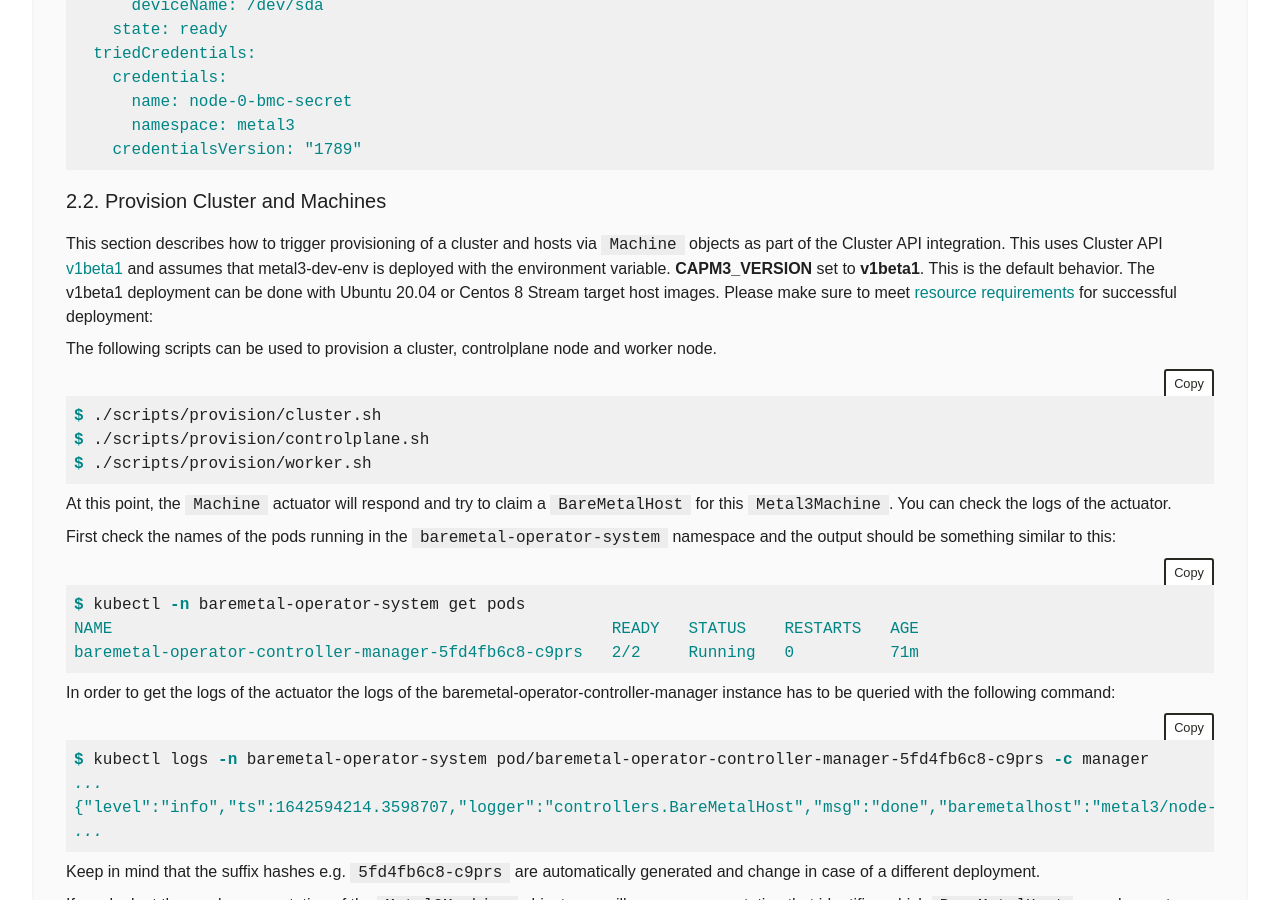
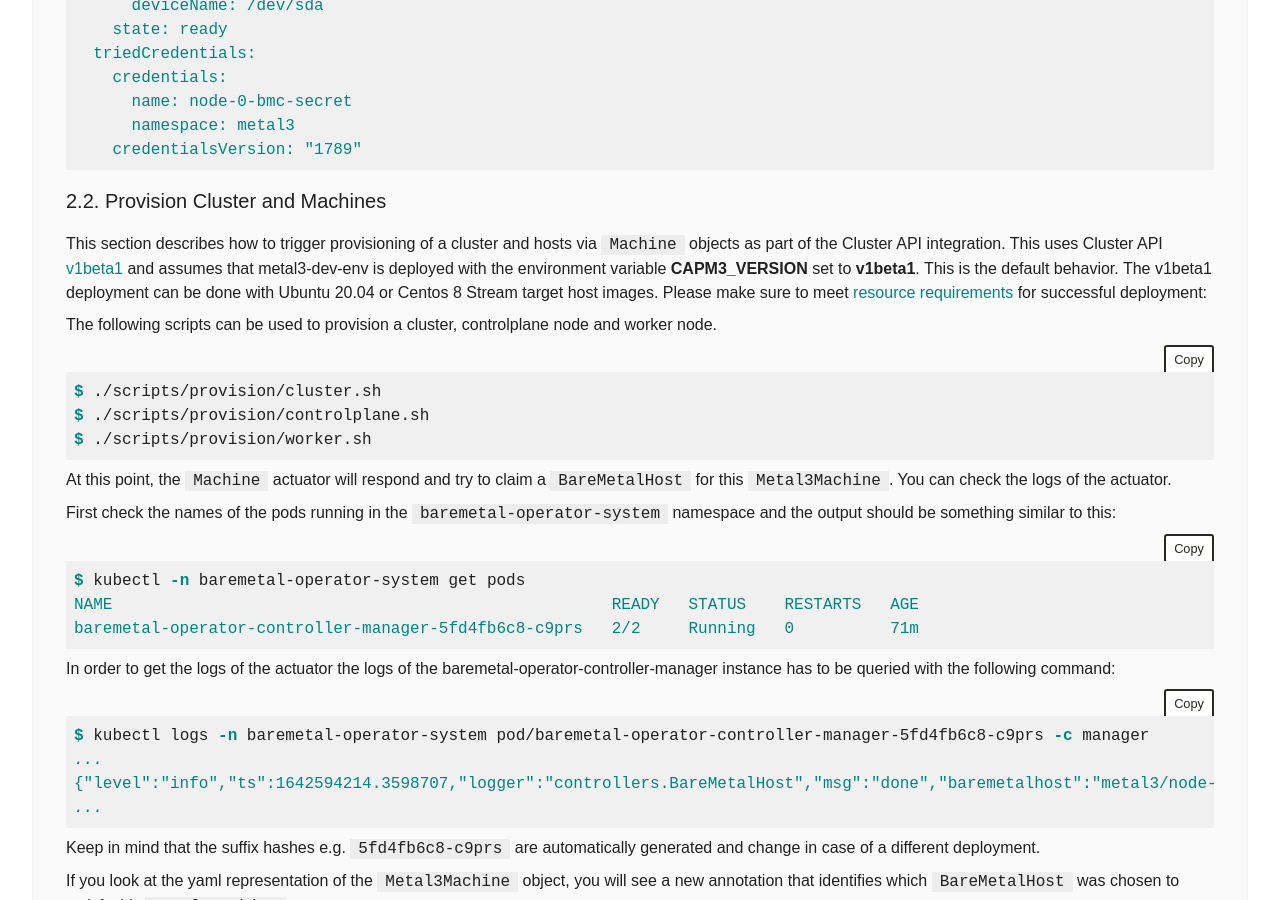
Before and after one commit to metal3-io/metal3-io.github.io, a Jekyll site: the page built from try-it.md, in a window 1280 px wide and 900 px high, scrolled down 6747 px. Built offline with Jekyll 4.4.1, drawn with Linux system fonts in a browser that asks for light colours; nearby versions of some CDN libraries; comment, search, counter and statistics services are not loaded.

Commit message:
grammar correction

```diff
--- a/try-it.md
+++ b/try-it.md
@@ -288,7 +288,7 @@ status:
 This section describes how to trigger provisioning of a cluster and hosts via
 `Machine` objects as part of the Cluster API integration. This uses Cluster API
 [v1beta1](https://github.com/kubernetes-sigs/cluster-api/tree/v1.0.2) and
-assumes that metal3-dev-env is deployed with the environment variable.
+assumes that metal3-dev-env is deployed with the environment variable
 **CAPM3_VERSION** set to **v1beta1**. This is the default behavior. The v1beta1 deployment can be done with
 Ubuntu 20.04 or Centos 8 Stream target host images. Please make sure to meet
 [resource requirements](#11-prerequisites) for successful deployment:
```
